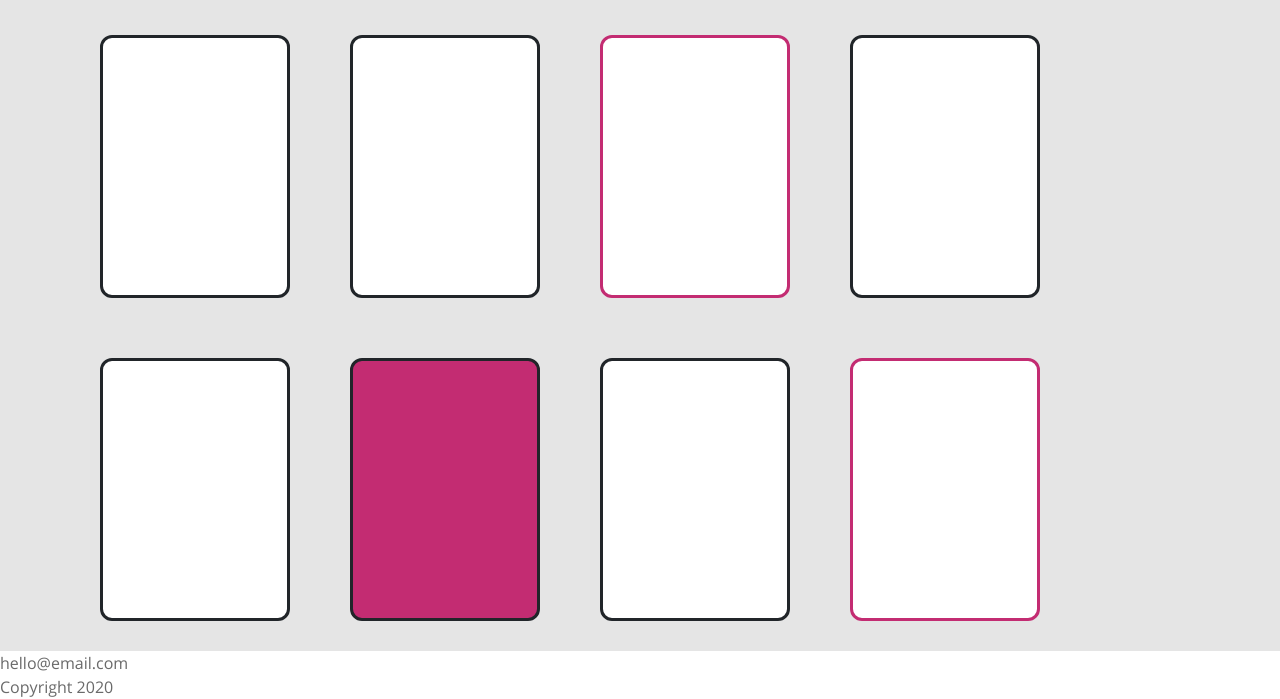
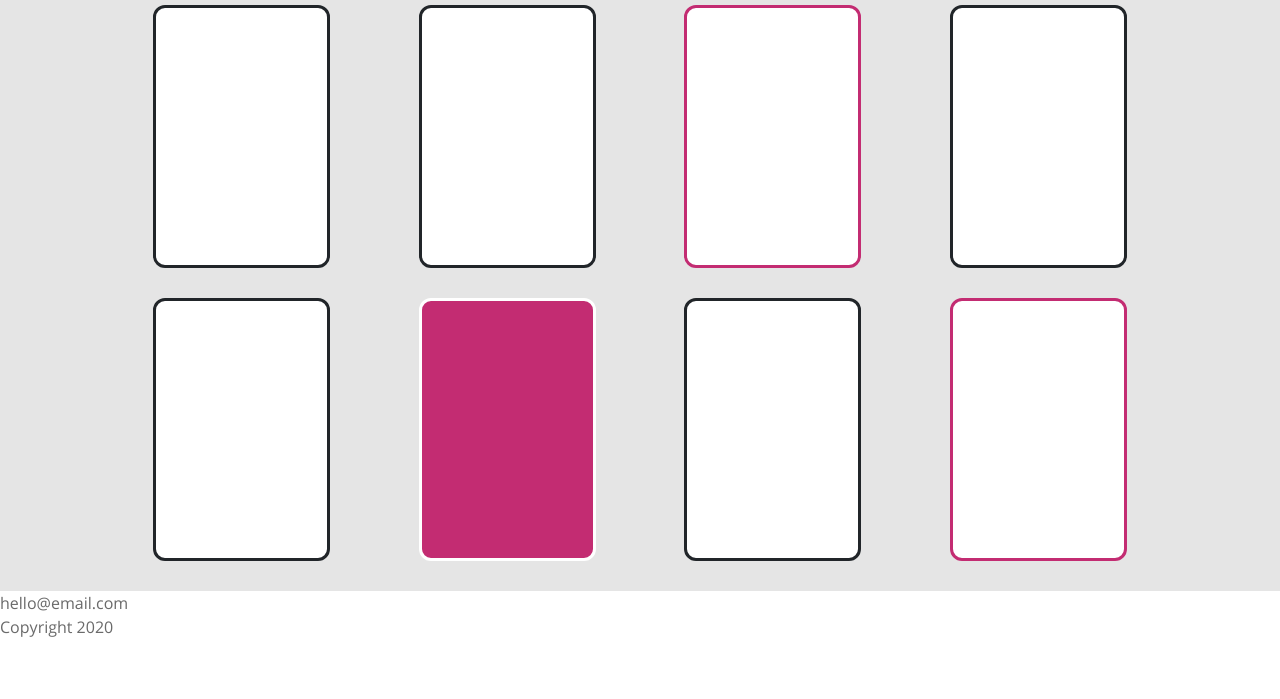
Before and after one commit to Zelize1/cecilie-hansen-css-frameworks-ma1, a plain HTML site: page index.html in a window 1280 px wide. Shown: the part 251-950 px from the top of the page. After the commit the page ends 890 px from the top, so only its background shows below. Drawn offline with nearby package versions, Linux system fonts and the light colour scheme.

Commit message:
Boxes aligned

```diff
--- a/css/style.scss
+++ b/css/style.scss
@@ -47,13 +47,20 @@ h1 {
     padding: 60px;
 }
 
+.container-fluid .row {
+    width: 85%;
+    margin: 0 auto;
+}
+
 .col-md-2 {
     height: 263px;
-    width: 264;
+    width: 264px;
     border-radius: 12px;
     border-style: solid;
-    margin: 30px;
     background-color: white;
+    margin: 0 auto;
+    margin-bottom: 30px;
+
 }
 
 .border-highlight {
@@ -62,8 +69,8 @@ h1 {
 
 .inner-highlight {
     background-color: $highlight-colour;
+    border-color: white;
 }
-
 
 footer {
     display: flex;
--- a/index.html
+++ b/index.html
@@ -32,18 +32,20 @@
 
     <h1>Page Heading</h1>
 
-    <div class="container">
+    <div class="container-fluid">
         <div class="row">
             <div class="col-md-2"></div>
             <div class="col-md-2"></div>
             <div class="col-md-2 border-highlight"></div>
             <div class="col-md-2"></div>
+            <div class="w-100"></div>
             <div class="col-md-2"></div>
             <div class="col-md-2 inner-highlight"></div>
             <div class="col-md-2"></div>
             <div class="col-md-2 border-highlight"></div>
         </div>
       </div>
+
     </div>
     <footer>
         <div>hello@email.com</div>
```
Also changed, not shown: css/style.css, 1 other file.
